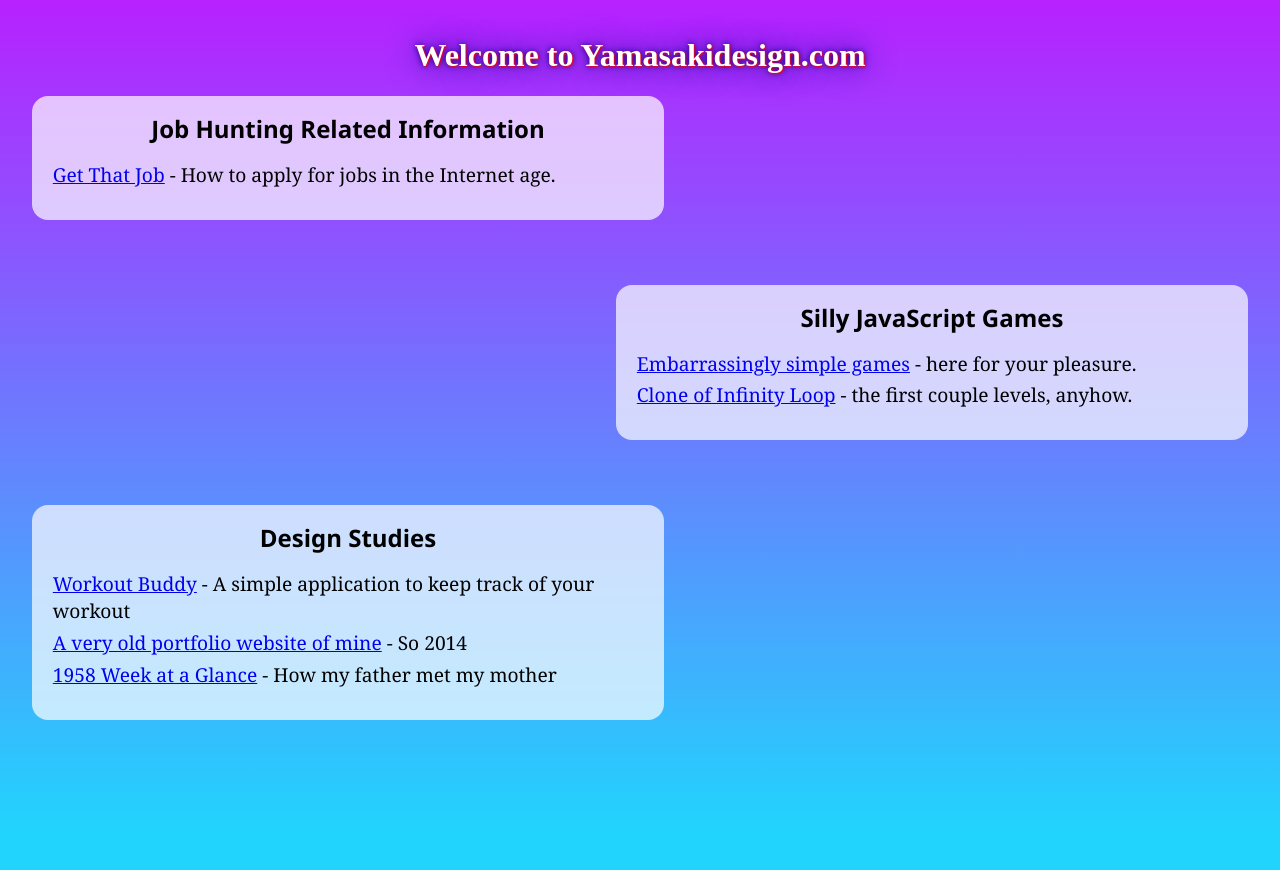
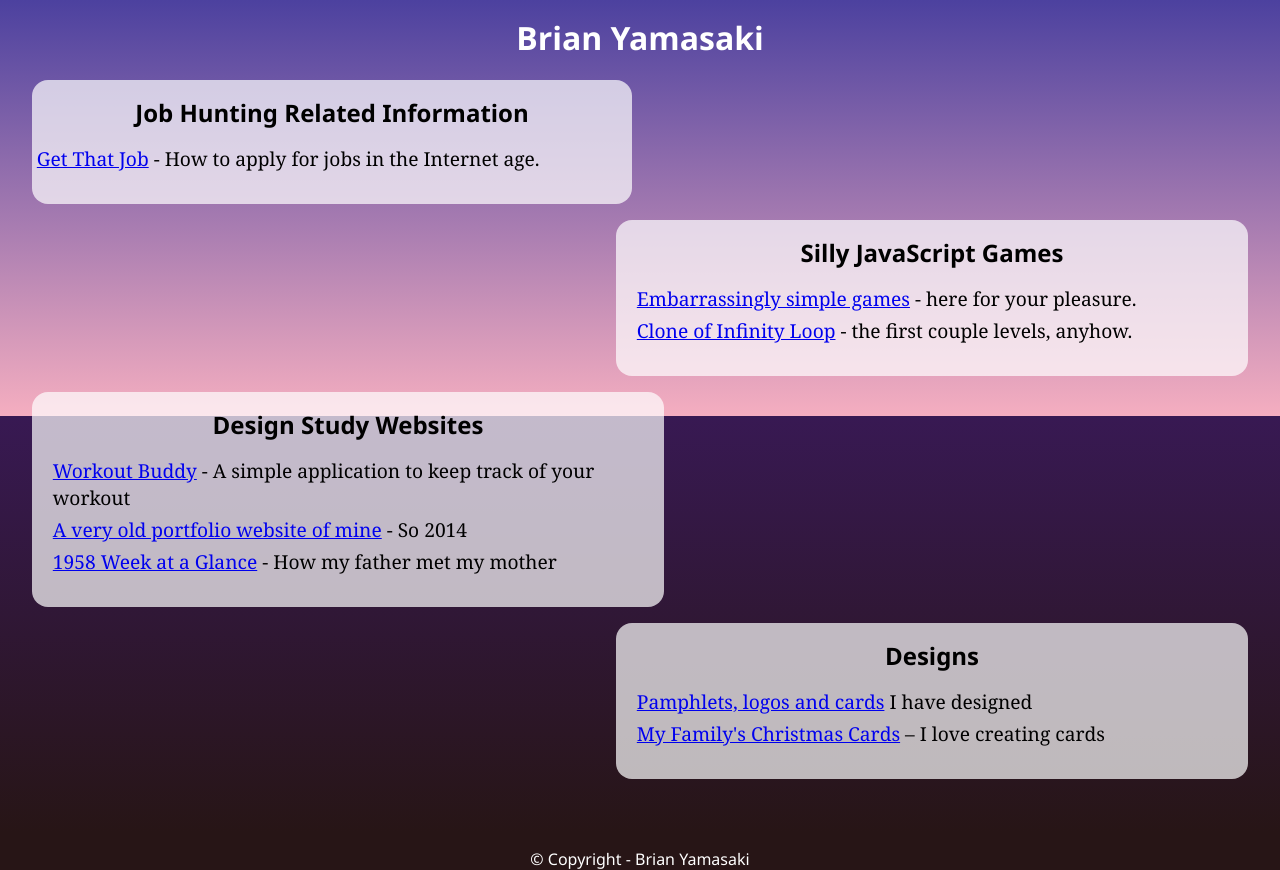
Before and after one commit to brianyamasaki/landing-page, an Astro site: page / in a window 1280 px wide. Before the commit the page ends 832 px from the top, so only its background shows below. Built offline with nearby package versions, Linux system fonts and the light colour scheme; Astro itself is replaced by a stand-in of ours.

Commit message:
easier on the eyes

```diff
--- a/src/components/map.svelte
+++ b/src/components/map.svelte
@@ -5,7 +5,7 @@
 <div>
   <div id="map">
     <div>
-      <h1>Welcome to Yamasakidesign.com</h1>
+      <h1>Brian Yamasaki</h1>
     </div>
     <div id="nav-groups">
       <div id="first" class="nav-container">
@@ -22,11 +22,18 @@
         </ul>
       </div>
       <div id="third" class="nav-container">
-        <h2>Design Studies</h2>
+        <h2>Design Study Websites</h2>
         <ul>
           <li><a href="https://workout-buddy.yamasakidesign.com">Workout Buddy</a> - A simple application to keep track of your workout</li>
           <li><a href="https://portfolio.yamasakidesign.com">A very old portfolio website of mine</a> - So 2014</li>
           <li><a href="https://motoshi-meets-shoko.yamasakidesign.com">1958 Week at a Glance</a> - How my father met my mother</li>
+        </ul>
+      </div>
+      <div id="fourth" class="nav-container">
+        <h2>Designs</h2>
+        <ul>
+          <li><a href="https://nihirafamily.smugmug.com/Designs">Pamphlets, logos and cards</a> I have designed</li>
+          <li><a href="https://nihirafamily.smugmug.com/Christmas-cards/">My Family's Christmas Cards</a> &ndash; I love creating cards</li>
         </ul>
       </div>
     </div>
@@ -35,8 +42,8 @@
 
 <style lang="scss">
   #map {
-    background-color: #21D4FD;
-    background-image: linear-gradient(0deg, #21D4FD 0%, #B721FF 100%);
+    background-color: #F5AEC0;
+    background-image: linear-gradient(0deg, #271516 0%, #381953 50%, #F5AEC0 50%, #4C419F 100%);
     padding: 1rem;
     height: 100vh;
     z-index: 5;
@@ -49,9 +56,10 @@
     height: 80vh;
   }
   h1 {
+    font-family: 'Segoe UI', Tahoma, Geneva, Verdana, sans-serif;
     color: white;
     text-align: center;
-    text-shadow: 1px 1px 2px red, 0 0 1em darkblue, 0 0 0.2em darkblue;
+    margin-top: 0;
   }
  .nav-container {
     background-color: rgba(255, 255, 255, 0.7);
@@ -66,6 +74,13 @@
     }
     &:nth-of-type(even) {
       align-self: flex-end;
+    }
+    &#first {
+      // background-image: url(/assets/cloud-1.svg);
+      background-repeat: no-repeat;
+      background-size: 50vw;
+      max-width: 600px;
+      padding: 1rem 0;
     }
     h2 {
       font-family: 'Segoe UI', Tahoma, Geneva, Verdana, sans-serif;
--- a/src/pages/index.astro
+++ b/src/pages/index.astro
@@ -11,6 +11,10 @@ import Map from '../components/map.svelte';
 	</head>
 	<body>
 		<Map client:load />
+		<footer>
+			<p>&copy; Copyright - Brian Yamasaki</p>
+		</footer>
+
 	</body>
 </html>
 
@@ -18,10 +22,16 @@ import Map from '../components/map.svelte';
 <style lang="scss">
 	html {
 		height: 100%;
-		background-color: #21D4FD;
+		background-color: #271516;
 	}
 	body {
 		padding: 0;
 		margin: 0;
 	}
+	footer {
+		font-family:'Segoe UI', Tahoma, Geneva, Verdana, sans-serif;
+		text-align: center;
+		color: white;
+		margin: 1rem;
+	}
 </style>
```
